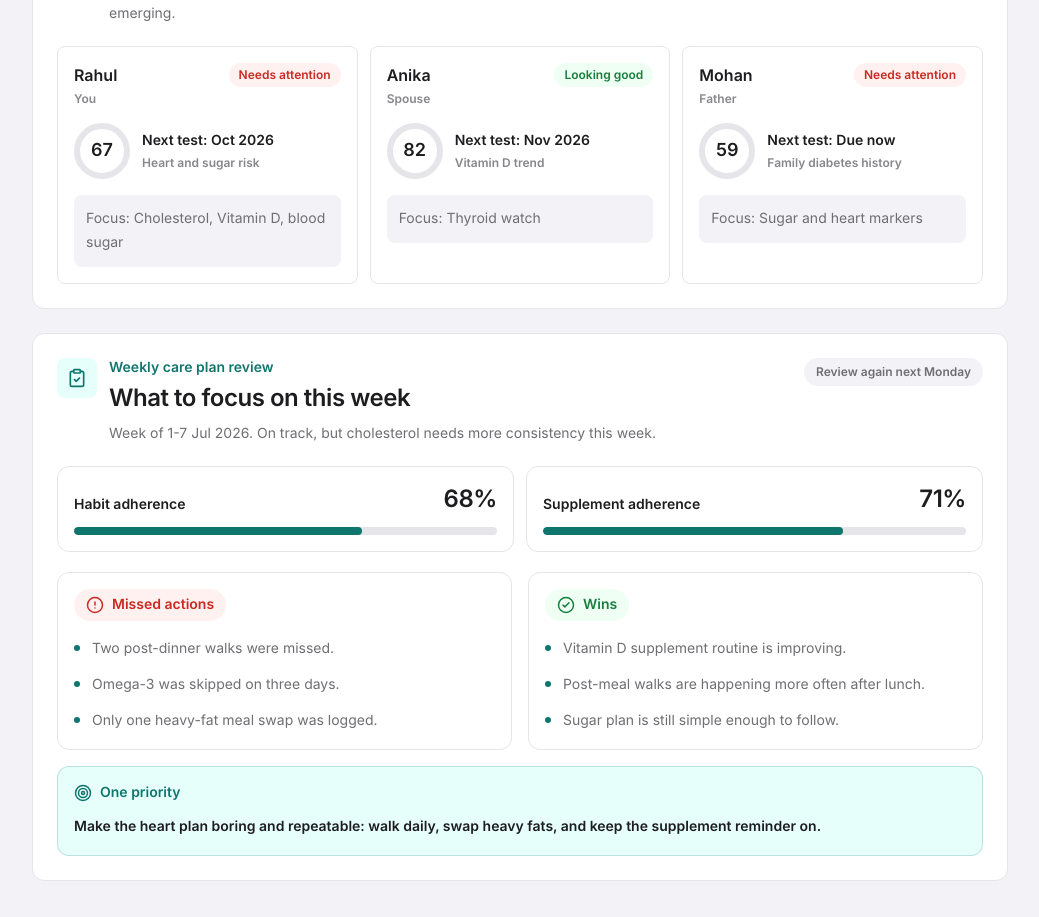
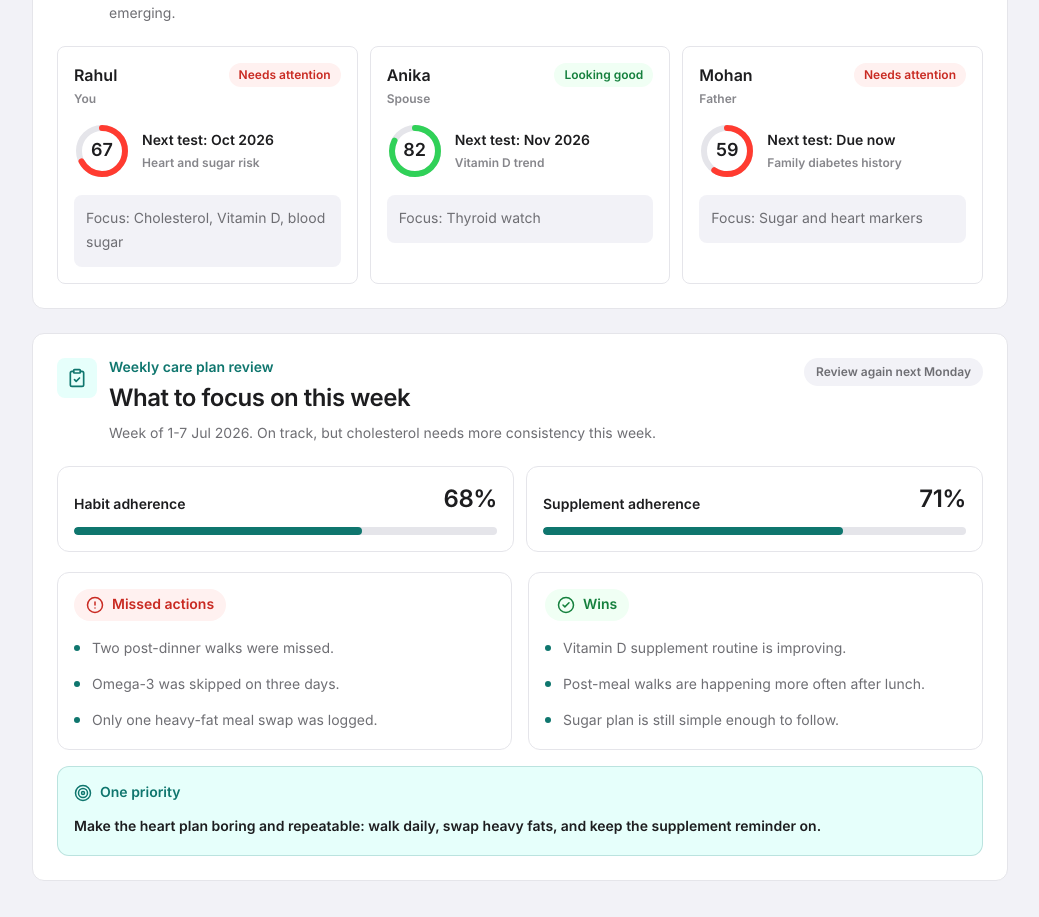
Before and after one commit to dagagaurav83-maker/vitamap, a Next.js app: page /dashboard in a window 1280 px wide. Shown: the part 1080-1997 px from the top of the page, without its empty margins (240-1279 px from the left). Built offline with nearby package versions, Linux system fonts and the light colour scheme.

Commit message:
Animate family score rings

```diff
--- a/src/components/FamilyRiskSnapshot.tsx
+++ b/src/components/FamilyRiskSnapshot.tsx
@@ -77,9 +77,7 @@ function FamilySnapshotCards() {
             </div>
 
             <div className="mt-4 flex items-center gap-3">
-              <div className="grid size-14 place-items-center rounded-full border-[6px] border-[#E5E5EA] text-lg font-semibold text-[#1D1D1F]">
-                {person.score}
-              </div>
+              <ScoreRing score={person.score} color={styles.fill} delay={index * 0.08 + 0.15} />
               <div>
                 <p className="text-sm font-semibold text-[#1D1D1F]">Next test: {person.nextTest}</p>
                 <p className="mt-1 text-xs font-semibold text-[#86868B]">{person.sharedRisk}</p>
@@ -93,6 +91,42 @@ function FamilySnapshotCards() {
         );
       })}
     </div>
+  );
+}
+
+function ScoreRing({ score, color, delay }: { score: number; color: string; delay: number }) {
+  const radius = 23;
+  const circumference = 2 * Math.PI * radius;
+  const progressOffset = circumference - (score / 100) * circumference;
+
+  return (
+    <motion.div
+      className="relative grid size-14 shrink-0 place-items-center"
+      initial={{ opacity: 0, x: -14 }}
+      whileInView={{ opacity: 1, x: 0 }}
+      viewport={{ once: true }}
+      transition={{ delay, duration: 0.45, ease: [0.25, 0.46, 0.45, 0.94] }}
+      aria-label={`VitaScore ${score} out of 100`}
+    >
+      <svg className="absolute inset-0 -rotate-90" viewBox="0 0 56 56" aria-hidden="true">
+        <circle cx="28" cy="28" r={radius} fill="none" stroke="#E5E5EA" strokeWidth="6" />
+        <motion.circle
+          cx="28"
+          cy="28"
+          r={radius}
+          fill="none"
+          stroke={color}
+          strokeWidth="6"
+          strokeLinecap="round"
+          strokeDasharray={circumference}
+          initial={{ strokeDashoffset: circumference }}
+          whileInView={{ strokeDashoffset: progressOffset }}
+          viewport={{ once: true }}
+          transition={{ delay: delay + 0.12, duration: 0.9, ease: [0.25, 0.46, 0.45, 0.94] }}
+        />
+      </svg>
+      <span className="relative text-lg font-semibold text-[#1D1D1F]">{score}</span>
+    </motion.div>
   );
 }
 
```
